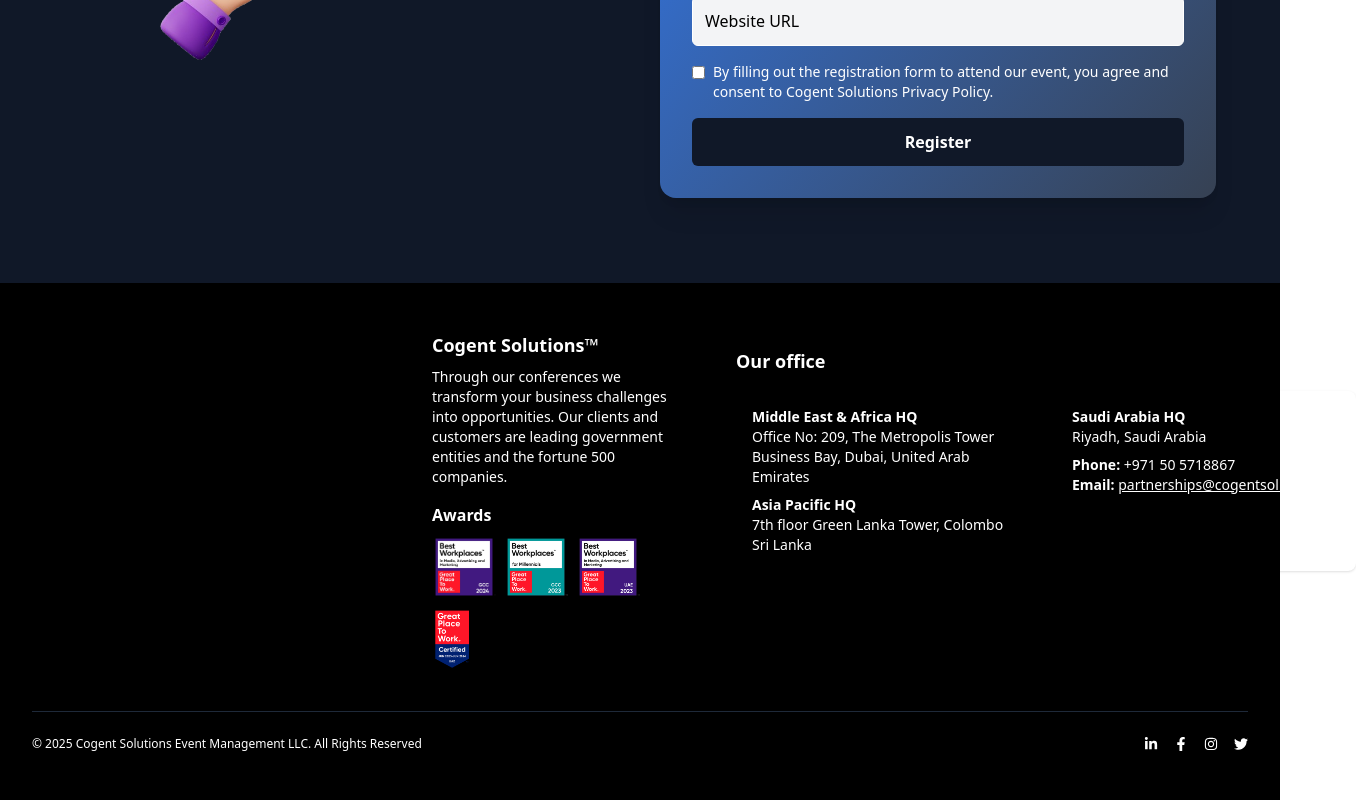
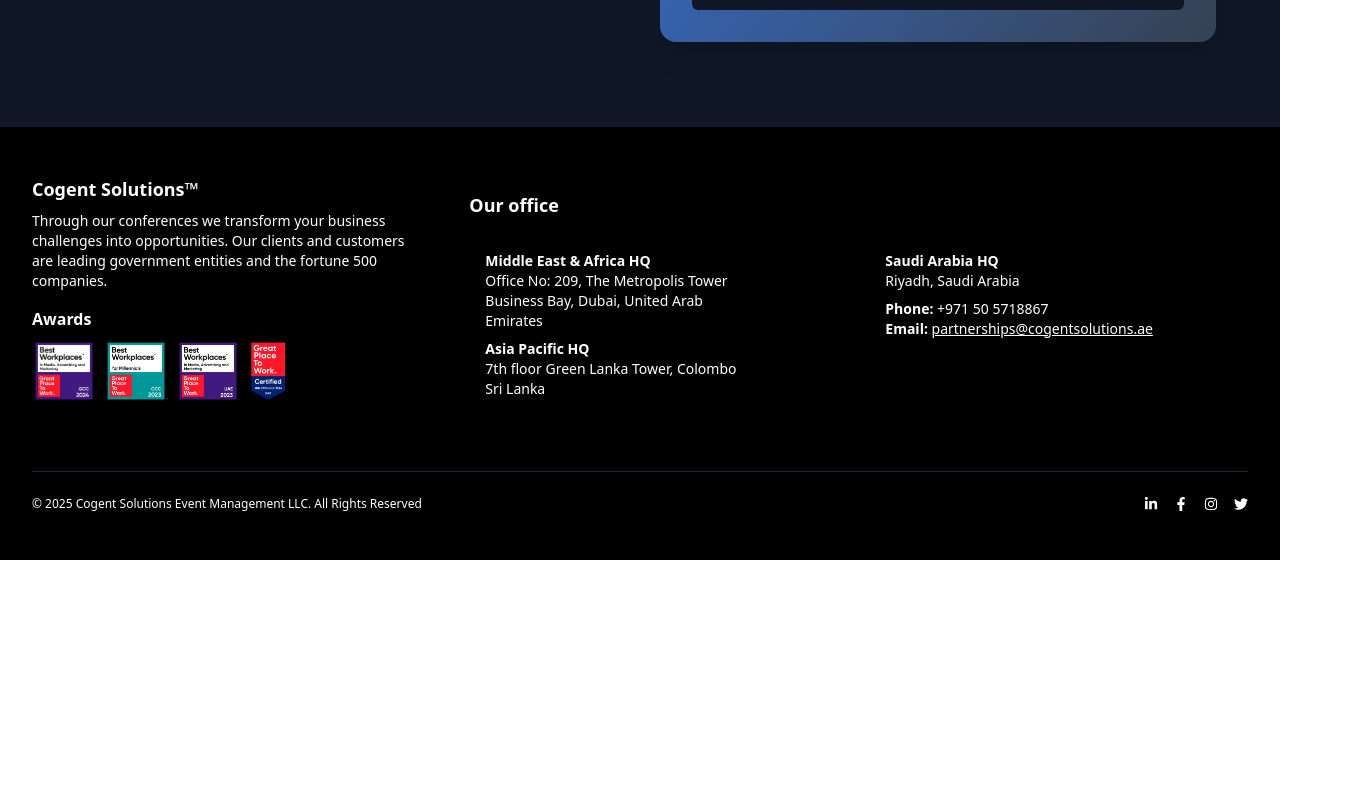
Before and after one commit to ashanmillewa/cogent-test-ui, a React (Vite) app: page / in a window 1280 px wide. Shown: the part 6212-7012 px from the top of the page, 1356 px wide, since content can reach past the window. After the commit the page ends 6772 px from the top, so only its background shows below. Built offline with nearby package versions, Linux system fonts and the light colour scheme.

Commit message:
Logo link update

```diff
--- a/index.html
+++ b/index.html
@@ -2,7 +2,7 @@
 <html lang="en">
   <head>
     <meta charset="UTF-8" />
-    <link rel="icon" type="image/svg+xml" href="/vite.svg" />
+    <link rel="icon" type="image/svg+xml" href="/public/cogentLogo.png" />
     <meta name="viewport" content="width=device-width, initial-scale=1.0" />
     <title>Cogent Solutions Test</title>
   </head>
--- a/src/components/Agenda.tsx
+++ b/src/components/Agenda.tsx
@@ -1,6 +1,6 @@
 import { motion } from "framer-motion";
 
-const AlternatingContent = () => {
+const Agenda = () => {
   const agendaItems = [
     {
       time: "09:30 AM",
@@ -73,7 +73,7 @@
   ];
 
   return (
-    <div id="agenda" className="bg-gradient-to-br from-gray-800 to-blue-500 mx-auto p-30 space-y-4">
+    <div id="agenda" className="bg-gradient-to-br from-gray-800 to-blue-500 mx-auto p-8 space-y-8">
       <div className="text-center">
         <motion.h2
           className="text-4xl font-light text-white text-center mb-12"
@@ -85,18 +85,19 @@
           <h2 className="text-4xl font-semibold">Agenda</h2>
         </motion.h2>
       </div>
+
       {agendaItems.map((item, index) => (
         <motion.div
           key={index}
-          className="grid grid-cols-1 md:grid-cols-2 gap-4 items-center"
+          className="grid grid-cols-1 sm:grid-cols-2 gap-6 items-center"
           initial={{ opacity: 0, y: 40 }}
           whileInView={{ opacity: 1, y: 0 }}
           transition={{ duration: 0.6, delay: index * 0.1 }}
           viewport={{ once: false, amount: 0.3 }} // Trigger when 30% of element is in view
         >
           <div
-            className={`bg-blue-100 p-6 rounded-lg shadow-md  ${
-              index % 2 === 0 ? "md:col-start-1" : "md:col-start-2 md:col-end-3"
+            className={`bg-blue-100 p-6 rounded-lg shadow-md ${
+              index % 2 === 0 ? "sm:col-start-1" : "sm:col-start-2 sm:col-end-3"
             }`}
           >
             <h3 className="text-xl font-bold mb-2">
@@ -110,4 +111,4 @@
   );
 };
 
-export default AlternatingContent;
+export default Agenda;
--- a/src/components/EventPage.tsx
+++ b/src/components/EventPage.tsx
@@ -4,7 +4,7 @@
   return (
     <div className="min-h-screen bg-gradient-to-br from-blue-800 to-grey-900 text-white pt-22">
       {/* Main Content */}
-      <div className="flex flex-col md:flex-row items-center justify-between px-6 py-12 md:py-24 max-w-7xl mx-auto -space-y-25 md:space-y-0 md:space-x-12">
+      <div className=" flex flex-col md:flex-row items-center justify-between px-6 py-6 md:py-24 max-w-7xl mx-auto space-y-6 md:space-y-0 md:space-x-12">
         {/* Text Content */}
         <div className="text-center md:w-1/2 mt-10">
           <p className="text-sm text-gray-300 font-bold mb-2">Organized By</p>
--- a/src/components/Footer.tsx
+++ b/src/components/Footer.tsx
@@ -8,7 +8,7 @@
 export default function Footer() {
   return (
     <footer className="bg-black text-white px-8 py-12 text-sm">
-      <div className="max-w-7xl mx-auto ml-100 grid md:grid-cols-2 lg:grid-cols-3 gap-12">
+      <div className="max-w-7xl mx-auto grid md:grid-cols-2 lg:grid-cols-3 gap-12">
         {/* Left Column */}
         <div>
           <h2 className="text-lg font-semibold mb-2">Cogent Solutions™</h2>
@@ -43,11 +43,9 @@
         </div>
 
         {/* Right Column */}
-
         <div className="p-4">
           <h2 className="text-lg font-semibold mb-4">Our office</h2>
-
-          <div className="grid grid-cols-2 gap-80">
+          <div className="grid lg:gap-100 sm:grid-cols-1 md:grid-cols-2 gap-10">
             <div className="w-[300px] p-4 rounded-lg shadow">
               <ul className="space-y-2">
                 <li>
--- a/vite.config.ts
+++ b/vite.config.ts
@@ -2,7 +2,6 @@
 import react from '@vitejs/plugin-react'
 import tailwindcss from '@tailwindcss/vite'
 
-// https://vite.dev/config/
 export default defineConfig({
   base: '/',
   plugins: [
```
Also changed, not shown: public/cogentLogo.png (added).
